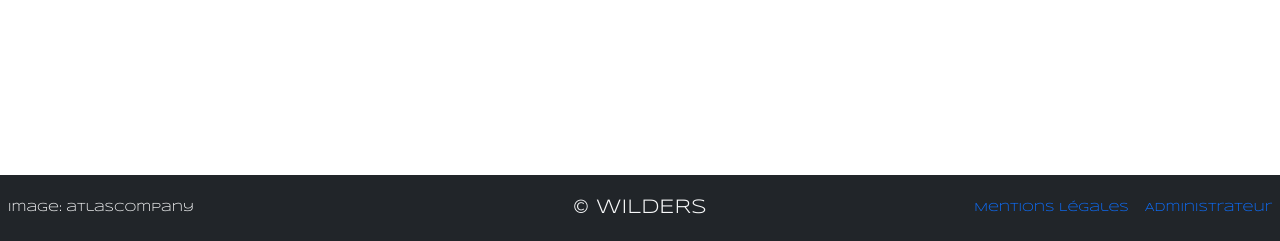
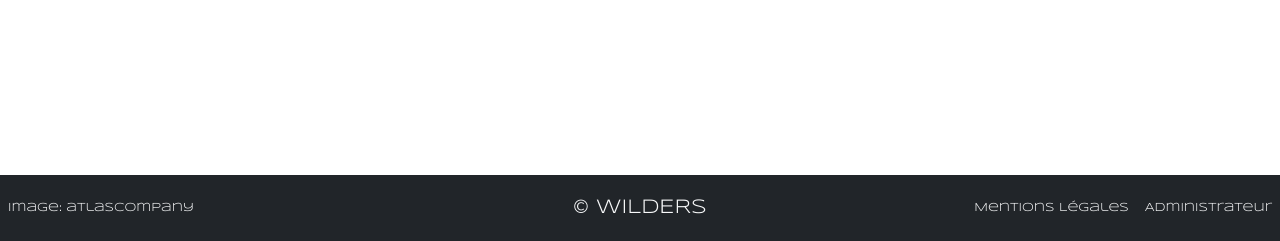
Before and after one commit to WildCodeSchool/2022-09-php-orleans-project-papys45, a PHP site: template src/View/layout.html.twig in a window 1280 px wide. Shown: the part 559-800 px from the top of the page. Run offline with PHP 8.4, Linux system fonts and the light colour scheme; the template is opened without the code that fills it, so the values that code supplies are empty; some libraries are stand-ins or nearby versions.

Commit message:
Missing links, format is good

```diff
--- a/src/View/layout.html.twig
+++ b/src/View/layout.html.twig
@@ -25,8 +25,8 @@
       © WILDERS
     </p>
     <ul class="links nav col-md-4 justify-content-end">
-      <li class="nav-item"><a href="#" class="nav-link px-2">Mentions Légales</a></li>
-      <li class="nav-item"><a href="#" class="nav-link d-none d-lg-block px-2">Administrateur</a></li>
+      <li class="nav-item"><a href="#" class="nav-link text-light px-2">Mentions Légales</a></li>
+      <li class="nav-item"><a href="#" class="nav-link text-light d-none d-lg-block px-2">Administrateur</a></li>
     </ul>
   </footer>
 			{% endblock %}
```
